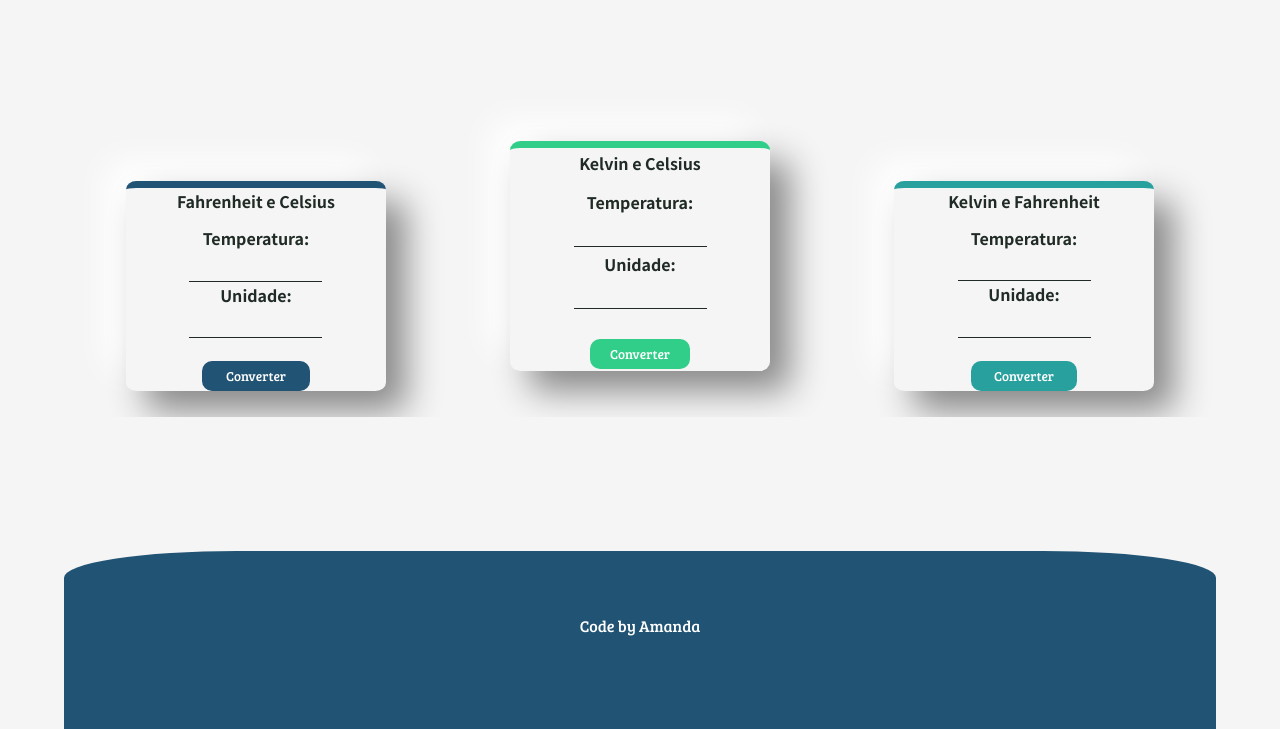
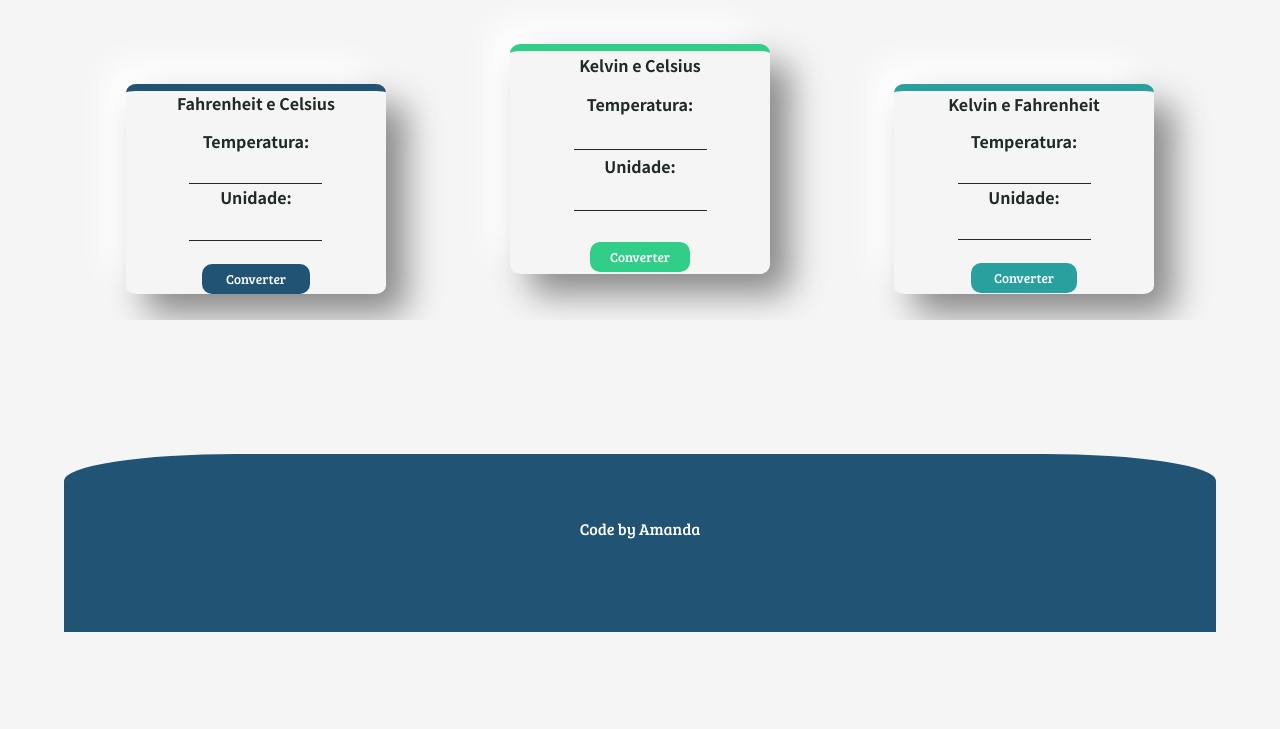
Before and after one commit to amandaduuaarte/temperature-converter, a plain HTML site: page index.html in a window 1280 px wide. Shown: the part 669-1398 px from the top of the page. After the commit the page ends 1301 px from the top, so only its background shows below. Drawn offline with Linux system fonts and the light colour scheme.

Commit message:
finalização

```diff
--- a/CSS/style.css
+++ b/CSS/style.css
@@ -17,7 +17,7 @@
     align-content: flex-start;
     height: 250px;
     width:50%;
-    margin-top: 8%;
+    margin-top: 2%;
     justify-content:space-around;
     justify-content: flex-start;
 }
@@ -68,13 +68,15 @@
     font-family: 'Noto Sans TC';
 
 }
-#forms{
-    flex-flow: row wrap;
+.content{
+
     align-items: center;
     height: 250px;
+    margin-top: 55px;
     text-align: center;
     justify-content: space-between;
     flex-direction: column;
+    flex-wrap: wrap;
 
 }
 input {
@@ -102,13 +104,6 @@ a {
     font-weight: bold;
     font-family: 'Noto Sans TC';
     }
-#information{
-    text-align: center;
-    height: 50px;
-    flex-direction: row;
-    justify-content: center;
-    align-content: space-around;
-}
 #dados{
     align-content: center;
     justify-content:space-around;
--- a/index.html
+++ b/index.html
@@ -25,11 +25,7 @@
         </div>
     </div>
     <label><p  class="title" id="subTitle"> Informe a temperatura que deseja converter:</p></label>
-    <div class="texts" id="information">
-     <!--   <h2 id="final">Temperatura: </h2>
-        <h2 id="final">Temperatura: </h2>
-        <h2 id="final">Temperatura: </h2>-->
-    </div>
+
     <div class="content" id="forms" >
         <div class="box-primary" id="card-1">
             <form id="dados">
```
